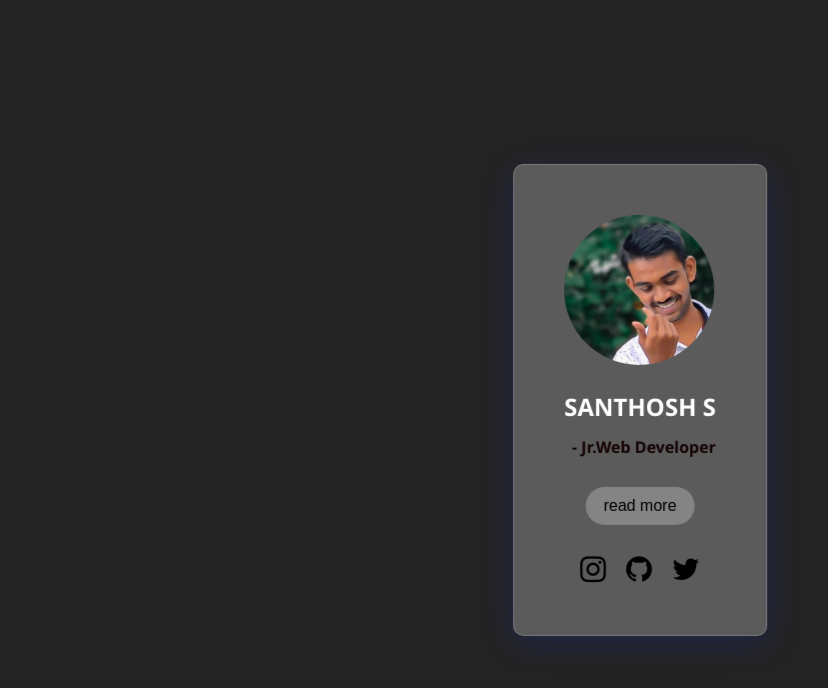
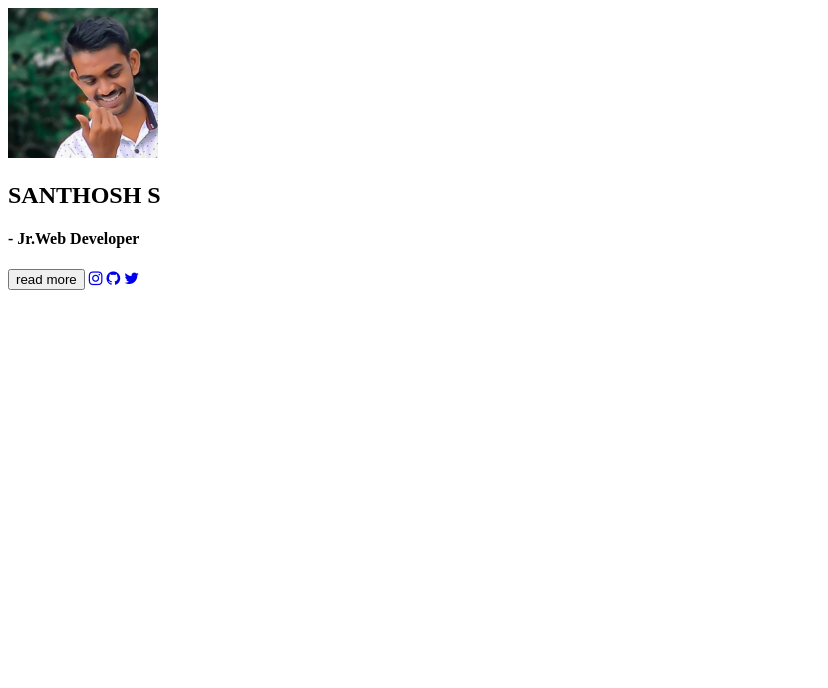
Before and after one commit to Santhosh1933/profile, a plain HTML site: page index.html in a window 1280 px wide. Shown: the whole page, without its empty margins (0-828 px from the left). Drawn offline with Linux system fonts and the light colour scheme.

Commit message:
Update index.html

```diff
--- a/index.html
+++ b/index.html
@@ -5,7 +5,7 @@
     <meta http-equiv="X-UA-Compatible" content="IE=edge">
     <meta name="viewport" content="width=device-width, initial-scale=1.0">
     <title>Document</title>
-    <link rel="stylesheet" href="lastHome.css">
+    <link rel="stylesheet" href="lastHome.ss">
     <link rel="stylesheet" href="https://cdnjs.cloudflare.com/ajax/libs/font-awesome/4.7.0/css/font-awesome.min.css">
 
 </head>
```
